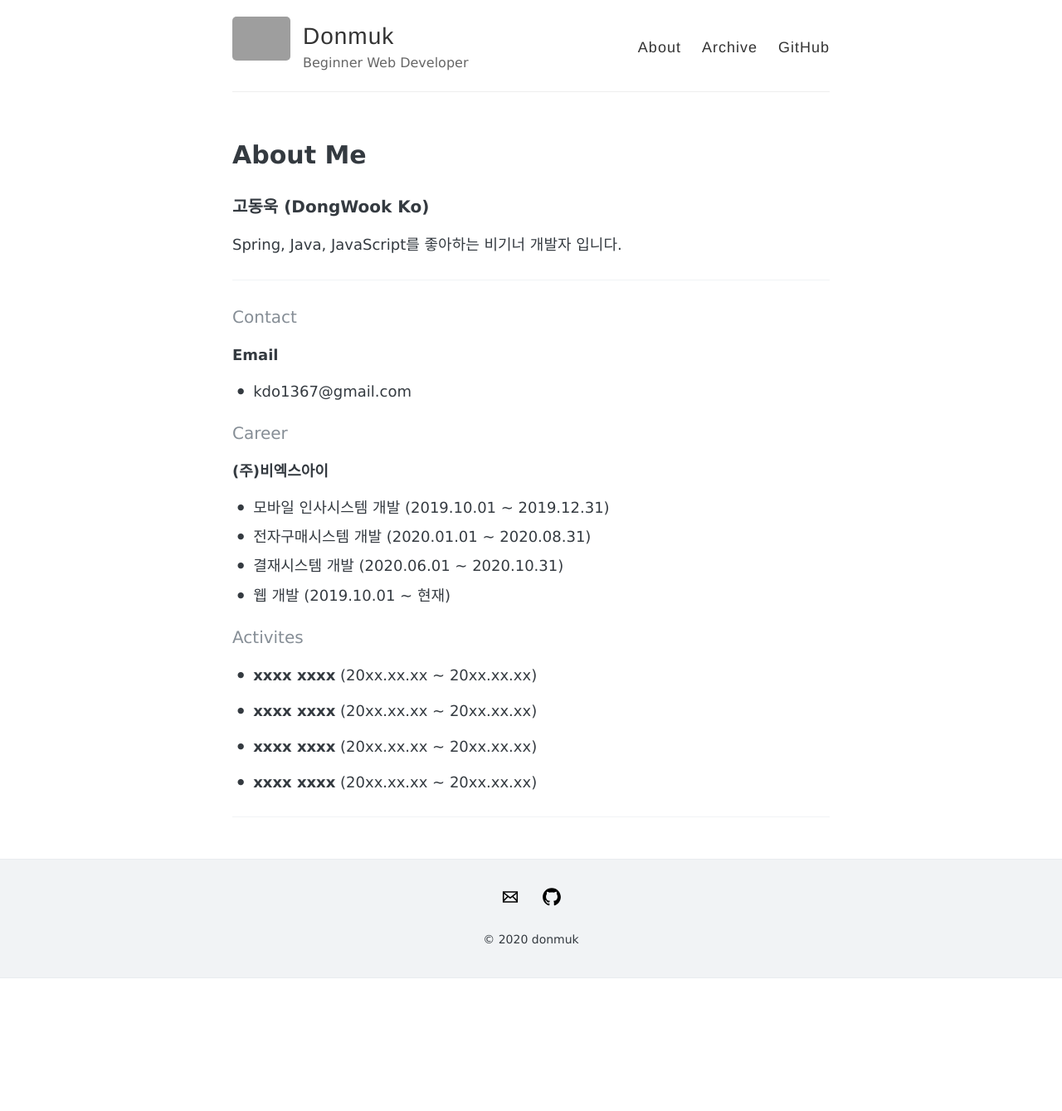
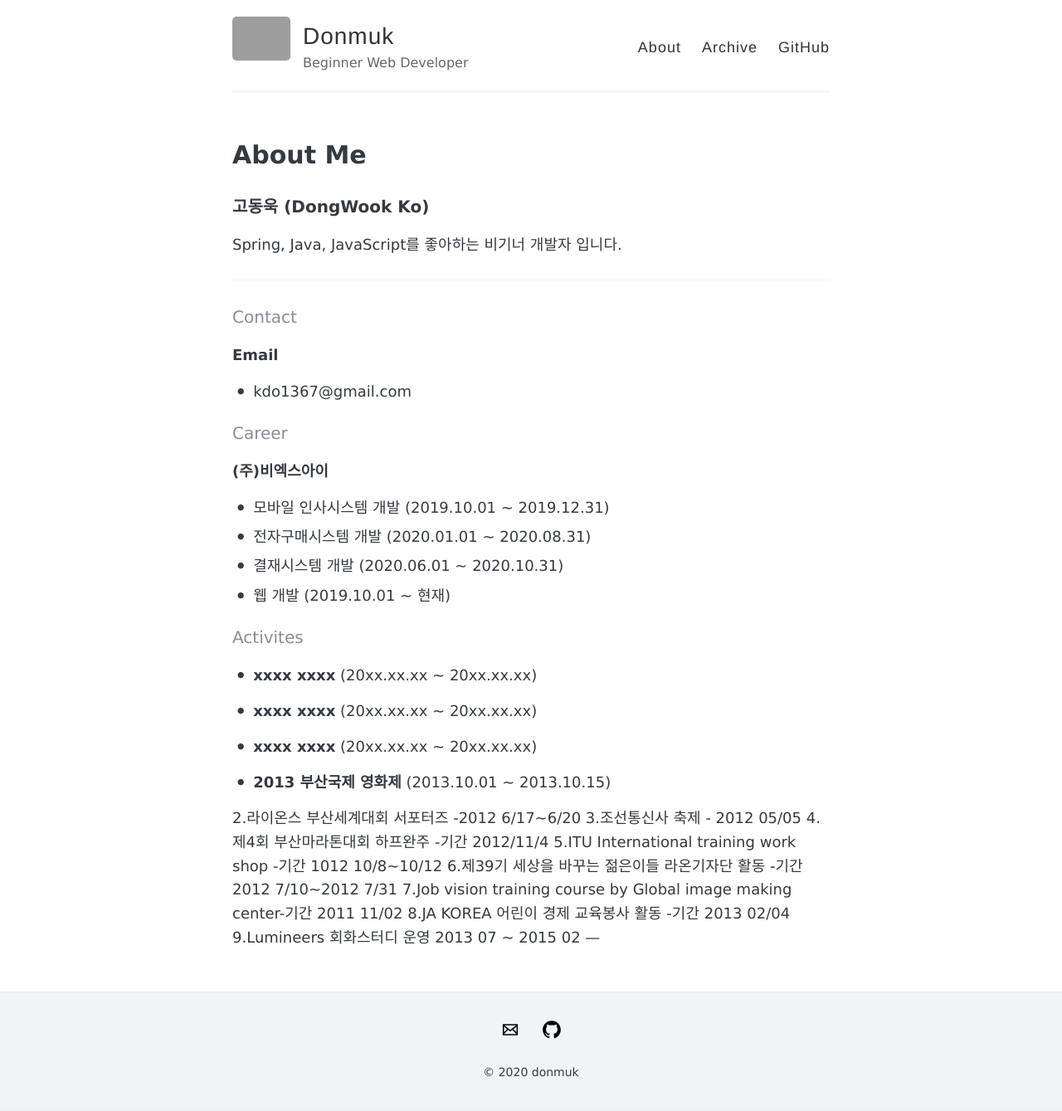
Before and after one commit to donmuk/donmuk.github.io, a Jekyll site: the page built from about.md, in a window 1280 px wide. Shown: the whole page at 83% size. Built offline with Jekyll 4.4.1, drawn with Linux system fonts in a browser that asks for light colours; before the commit the page ends 1179 px from its top, so only the background shows below that; grey boxes are pictures that could not be loaded.

Commit message:
Update about.md

```diff
--- a/about.md
+++ b/about.md
@@ -48,6 +48,14 @@ Spring, Java, JavaScript를 좋아하는 비기너 개발자 입니다.
 
 - **xxxx xxxx** (20xx.xx.xx ~ 20xx.xx.xx)
 
-- **xxxx xxxx** (20xx.xx.xx ~ 20xx.xx.xx)
+- **2013 부산국제 영화제** (2013.10.01 ~ 2013.10.15)
 
+2.라이온스 부산세계대회 서포터즈 -2012 6/17~6/20
+3.조선통신사 축제 - 2012 05/05
+4.제4회 부산마라톤대회 하프완주 -기간 2012/11/4
+5.ITU International training work shop -기간 1012 10/8~10/12
+6.제39기 세상을 바꾸는 젊은이들 라온기자단 활동 -기간 2012 7/10~2012 7/31
+7.Job vision training course by Global image making center-기간 2011 11/02
+8.JA KOREA 어린이 경제 교육봉사 활동 -기간 2013 02/04
+9.Lumineers 회화스터디 운영 2013 07 ~ 2015 02
 ---
```
